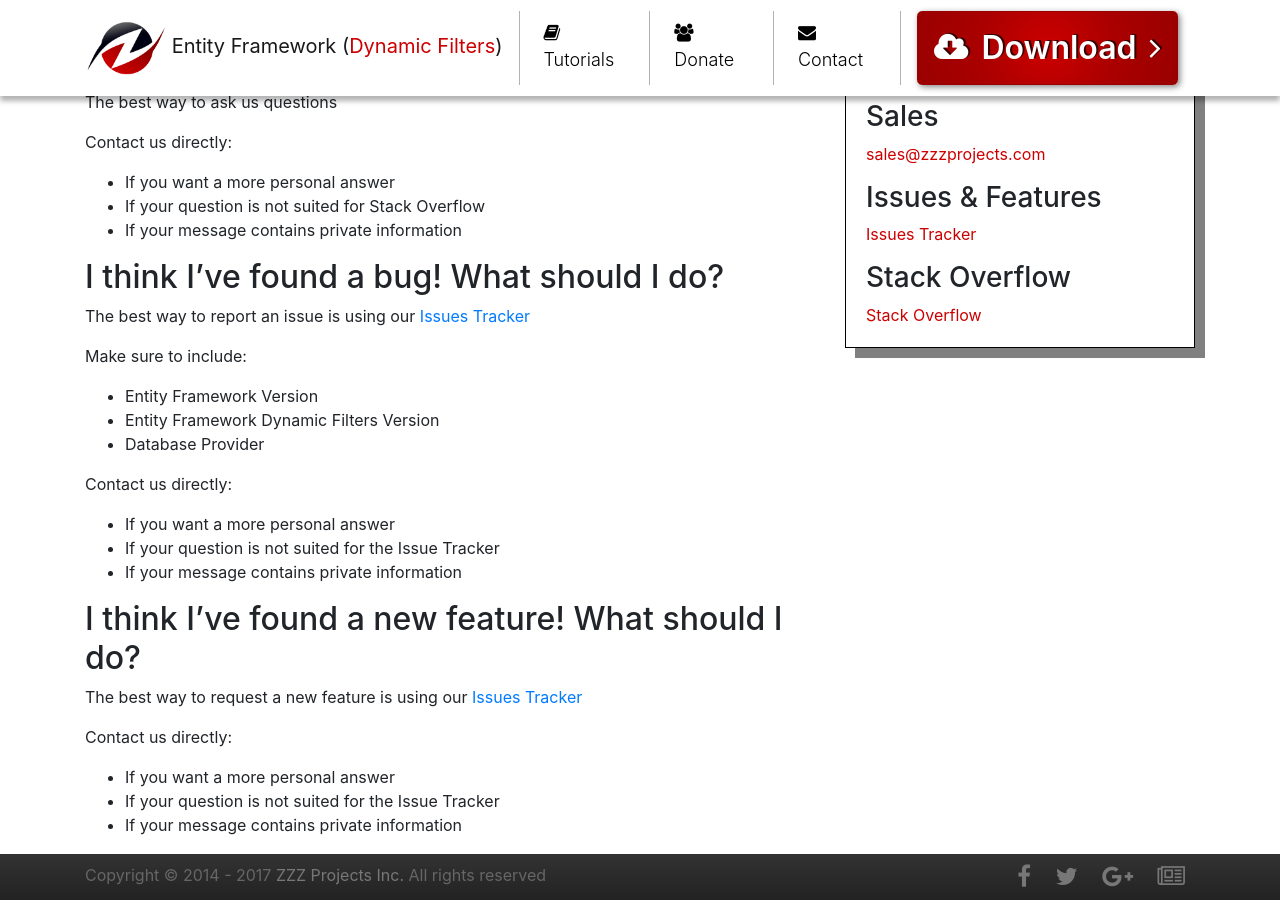
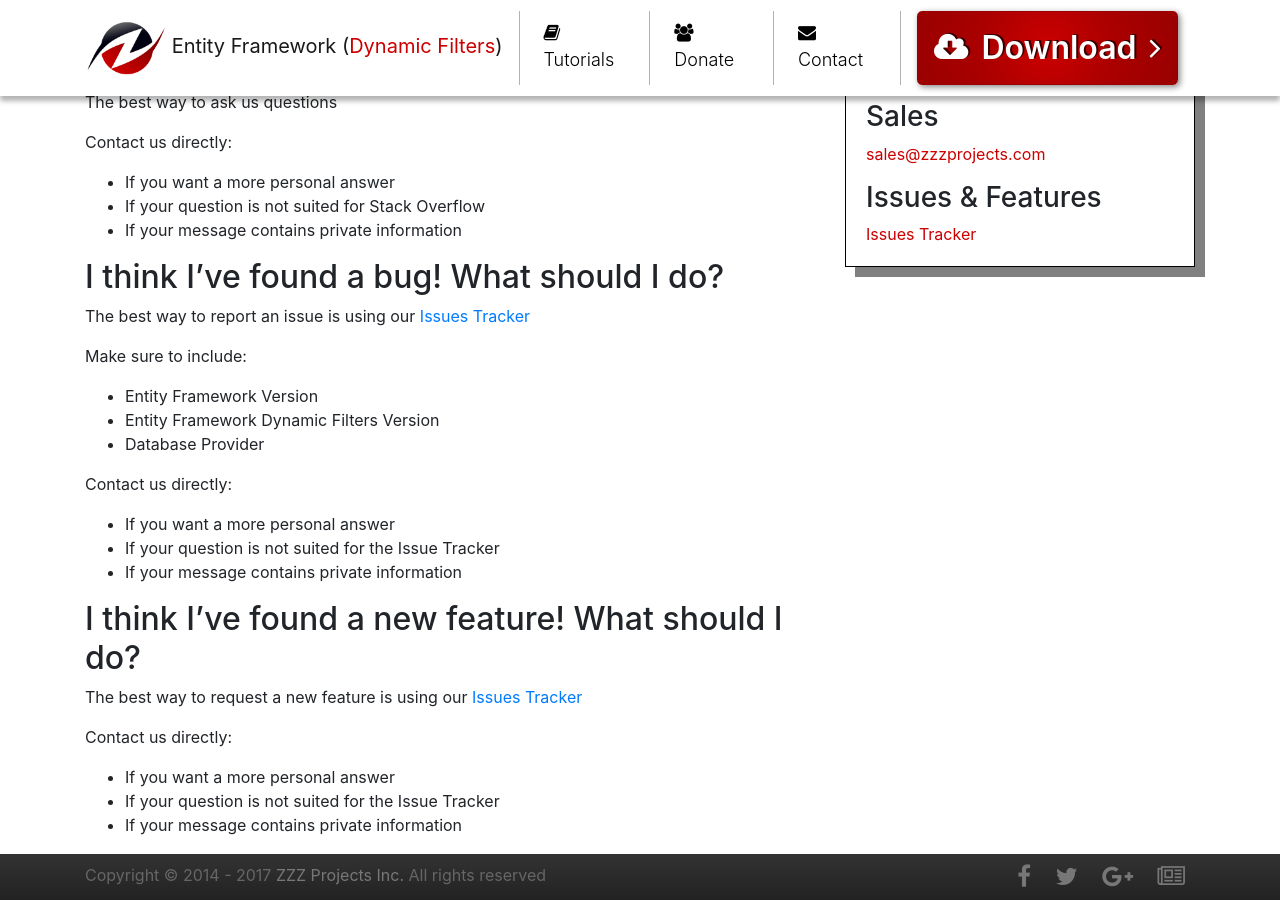
Before and after one commit to zzzprojects/EntityFramework.DynamicFilters, a Jekyll site: the page built from docs/pages/site/contact-us.md, in a window 1280 px wide and 900 px high, scrolled down 418 px. Built offline with Jekyll 4.4.1, drawn with Linux system fonts in a browser that asks for light colours; nearby versions of some CDN libraries.

```diff
--- a/docs/_data/meta.csv
+++ b/docs/_data/meta.csv
@@ -9,5 +9,10 @@ requirements,Requirements,Requirements,,Requirements,,,
 installing,Installing,Installing,,Installing,,,
 upgrading,Upgrading,Upgrading,,Upgrading,,,
 api,API,API,,API,,,
+soft-delete,Soft Delete,Soft Delete,,Soft Delete,,,
+active-inactive,Active/Inactive,Active/Inactive,,Active/Inactive,,,
+multi-tenancy,Multi-Tenancy,Multi-Tenancy,,Multi-Tenancy,,,
+oracle,Oracle,Oracle,,Oracle,,,
+sql-compact,SQL Compact,SQL Compact,,SQL Compact,,,
 faq,FAQ,FAQ,,FAQ,,,
 problems,Problems,Problems,,Problems,,,
--- a/docs/pages/site/contact-us.md
+++ b/docs/pages/site/contact-us.md
@@ -60,9 +60,7 @@ Just contact us back again, and we will make sure we don't miss it again!
 					<h3>Sales</h3>
 					<a href="mailto:sales@zzzprojects.com">sales@zzzprojects.com</a>
 					<h3>Issues & Features</h3>
-					<a href="https://github.com/zzzprojects/EntityFramework-Extensions/issues" target="_blank">Issues Tracker</a>
-					<h3>Stack Overflow</h3>
-					<a href="https://stackoverflow.com/questions/tagged/entity-framework-extensions" target="_blank">Stack Overflow</a>
+					<a href="https://github.com/zzzprojects/EntityFramework.DynamicFilters/issues" target="_blank">Issues Tracker</a>
 				</div>
 			</div>
 			<br /><br />
```
